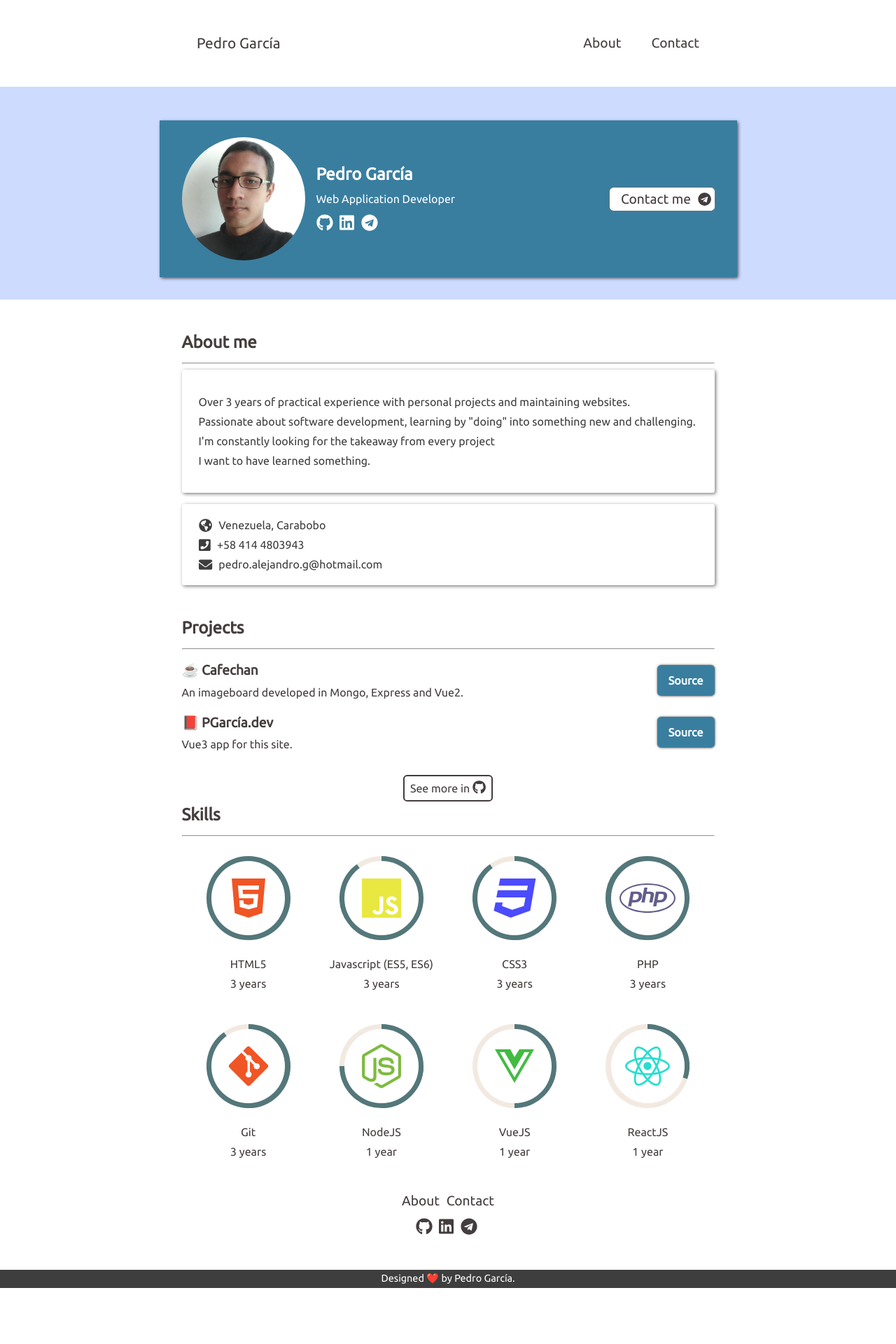
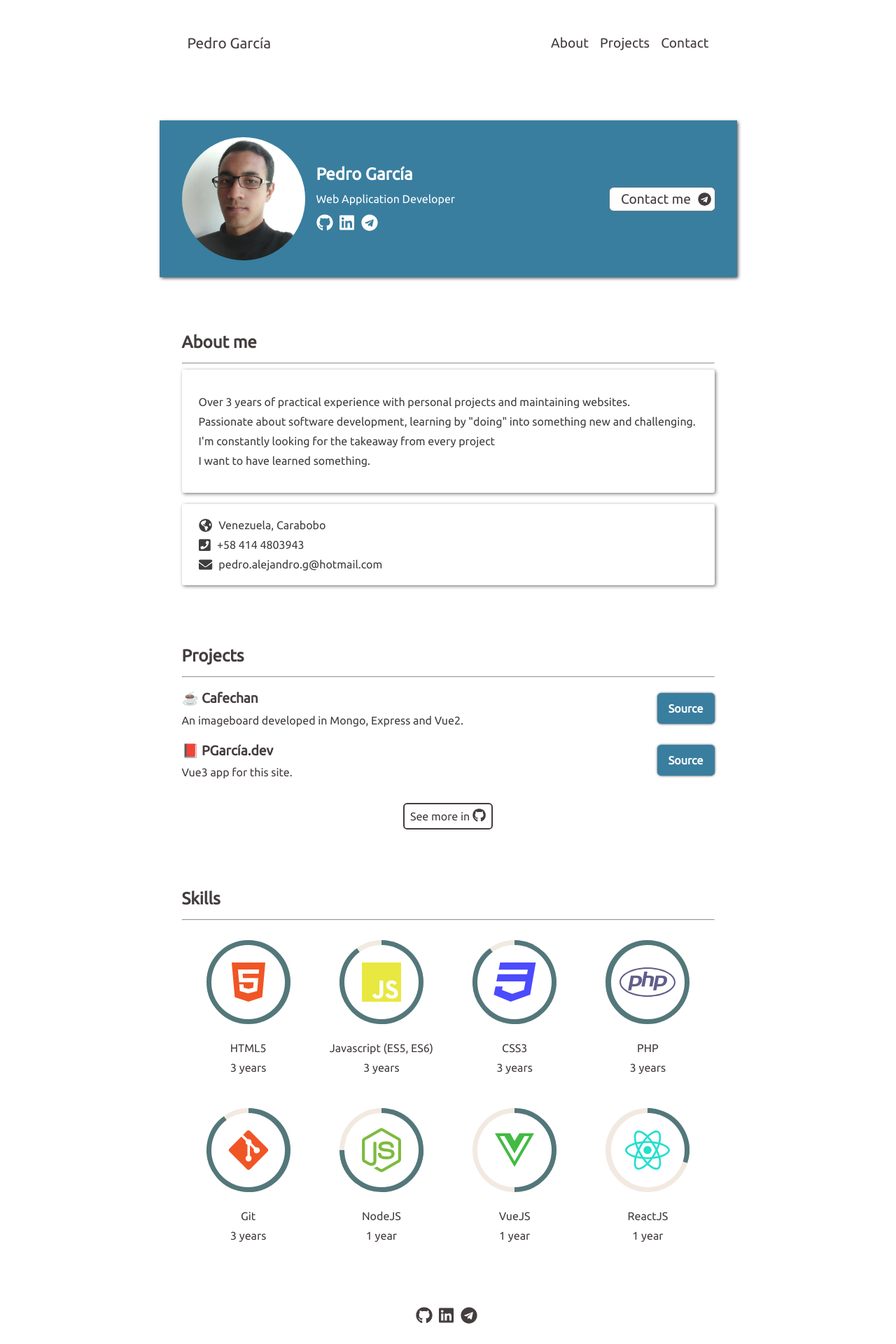
Before and after one commit to PedGarblue/budare.dev, a Vue app: page / in a window 1280 px wide. Shown: the top 1920 px of the page at 70% size. Before the commit the page ends 1840 px from the top, so only its background shows below. Built offline with nearby package versions, Linux system fonts and the light colour scheme.

Commit message:
Now the navbar routes to the actual page sections Added smooth scroll moving Now added sections ids

```diff
--- a/src/assets/style.css
+++ b/src/assets/style.css
@@ -18,6 +18,8 @@ html {
   font-family: Ubuntu,sans-serif,Apple Color Emoji,Segoe UI,Segoe UI Emoji,Segoe UI Symbol,Noto Color Emoji;
   font-size: 1rem;
   line-height: 1.75;
+  scroll-behavior: smooth;
+  scroll-padding-top: 2rem;
 }
 body {
   padding: 0;
@@ -25,7 +27,7 @@ body {
 }
 section {
   text-align: left;
-  padding: 2.5rem;
+  padding: 2.5rem 0;
 }
 section:first-child {
   margin-top: 0;
@@ -137,6 +139,9 @@ a:hover {
 }
 
 @media screen and (min-width: 800px) {
+  html {
+    scroll-padding-top: 0;
+  }
   .container {
     padding-left: 2rem;
     padding-right: 2rem;
--- a/src/components/blurb.vue
+++ b/src/components/blurb.vue
@@ -1,5 +1,5 @@
 <template>
-  <section class="blurb">
+  <section id="blurb">
     <div class="container">
       <div class="flex">
         <div class="photo">
@@ -92,7 +92,7 @@ img {
 }
 
 @media screen and (min-width: 800px) {
-  .blurb {
+  #blurb {
     padding: 2rem 0;
   }
   .container {
--- a/src/components/footer.vue
+++ b/src/components/footer.vue
@@ -1,10 +1,6 @@
 <template>
   <footer class="flex-column">
     <section class="flex-column container">
-      <nav class="text-medium">
-        <router-link to="/about">About</router-link>
-        <router-link to="/contact">Contact</router-link>
-      </nav>
       <nav class="flex text-big">
         <a
           class="contact-icon"
--- a/src/components/nav.vue
+++ b/src/components/nav.vue
@@ -8,8 +8,9 @@
           </router-link>
         </div>
         <div class="flex">
-          <router-link to="/about">About</router-link>
-          <router-link to="/contact">Contact</router-link>
+          <a href="#about">About</a>
+          <a href="#projects">Projects</a>
+          <a href="#contact">Contact</a>
         </div>
       </div>
     </div>
@@ -36,9 +37,9 @@ export default {
   justify-content: space-between;
 }
 a {
-  font-size: 0.9rem;
+  font-size: 0.8rem;
   font-weight: bold;
-  padding: 0.75rem 1rem;
+  padding: 0.75rem 0.5rem;
   border-radius: 0.35rem;
   color: var(--font-color-light);
 }
@@ -68,7 +69,6 @@ a:hover {
     color: var(--font-color);
     font-size: 1.2rem;
     font-weight: normal;
-    margin: 0 0.35rem;
   }
   a:hover {
     background-color: var(--light-background);
--- a/src/components/projects.vue
+++ b/src/components/projects.vue
@@ -1,9 +1,14 @@
 <template>
-  <section class="container">
+  <section id="projects">
+    <div class="container">
       <h2>Projects</h2>
       <hr />
       <div>
-      <div v-for="project in projects" :key="project.name" class="flex project">
+        <div
+          v-for="project in projects"
+          :key="project.name"
+          class="flex project"
+        >
           <div class="project-desc">
             <div class="text-medium text-bold">
               <a :href="project.demoUrl" rel="noreferrer noopener">
@@ -34,6 +39,7 @@
             <font-awesome-icon :icon="['fab', 'github']" />
           </span>
         </a>
+      </div>
     </div>
   </section>
 </template>
--- a/src/components/skills.vue
+++ b/src/components/skills.vue
@@ -1,5 +1,6 @@
 <template>
-  <section class="container">
+  <section id="skills">
+    <div class="container">
       <h2>Skills</h2>
       <hr />
       <div>
@@ -11,7 +12,10 @@
             />
           </Skill>
           <Skill percentage="90" title="Javascript (ES5, ES6)" time="3 years">
-          <font-awesome-icon :icon="['fab', 'js']" class="js text-extra-big" />
+            <font-awesome-icon
+              :icon="['fab', 'js']"
+              class="js text-extra-big"
+            />
           </Skill>
           <Skill percentage="90" title="CSS3" time="3 years">
             <font-awesome-icon
@@ -49,6 +53,7 @@
               class="react text-extra-big"
             />
           </Skill>
+        </div>
       </div>
     </div>
   </section>
--- a/src/views/About.vue
+++ /dev/null
@@ -1,5 +0,0 @@
-<template>
-  <div class="about">
-    <h1>This is an about page</h1>
-  </div>
-</template>
--- a/src/views/Contact.vue
+++ /dev/null
@@ -1,3 +0,0 @@
-<template>
-  <h1>This is an contact page</h1>
-</template>
```
Lines whose indentation alone changed are shown as unchanged.
